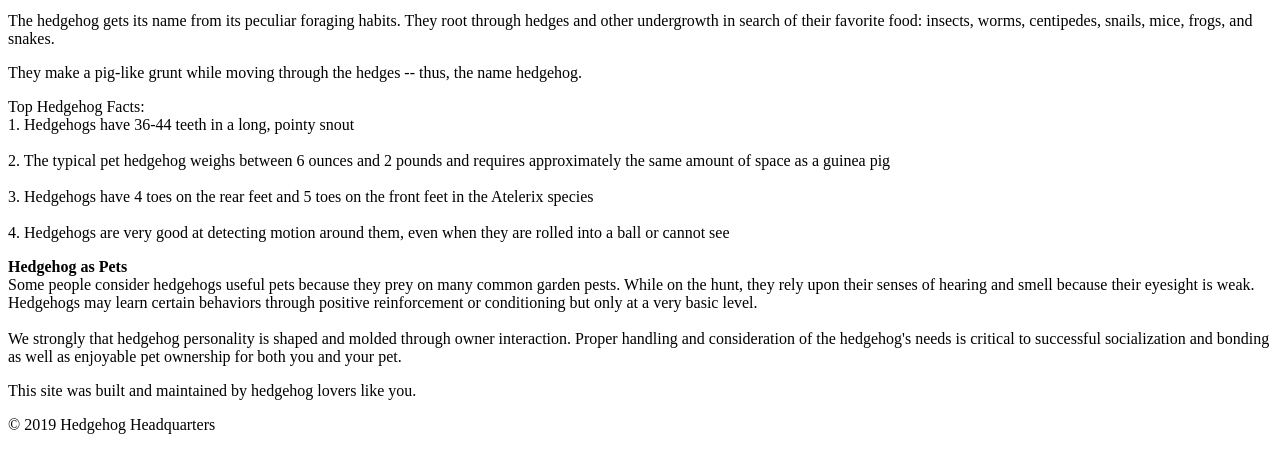
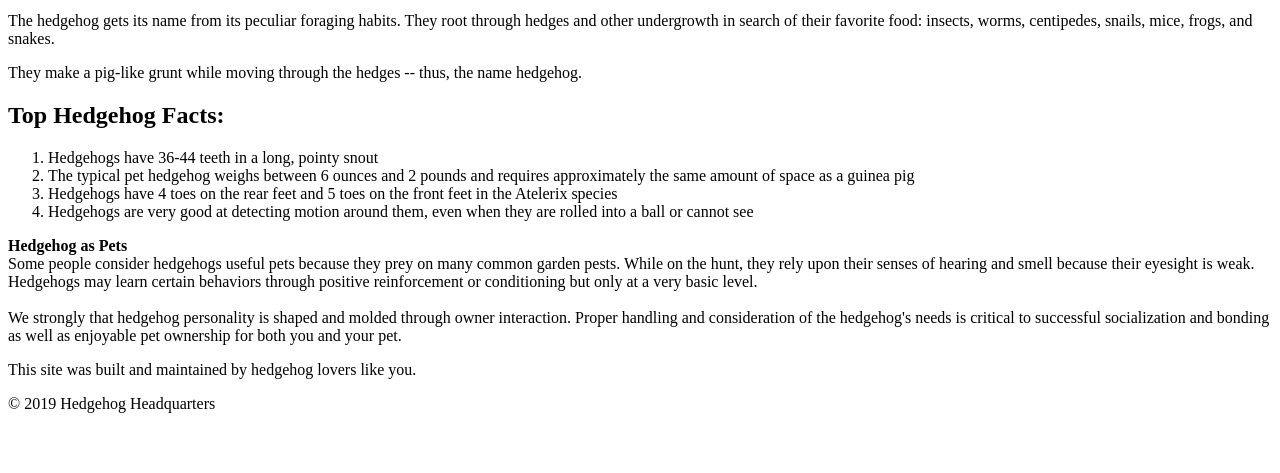
Before and after one commit to barrosdaniel/THFETUTP05_Hedgehog_Headquarters, a plain HTML site: page index.html in a window 1280 px wide. Shown: the part 293-766 px from the top of the page. Drawn offline with Linux system fonts and the light colour scheme.

Commit message:
refactor: Fix index.html Facts Section tags with correct HTML semantics

```diff
--- a/index.html
+++ b/index.html
@@ -16,8 +16,8 @@
         <ul>
           <li><a href="/">Home</a></li>
           <li><a href="/#about">About Hedgehogs</a></li>
-          <li><a href="/#care">Care and Handling</a></li>
-          <li><a href="/#diet">Hedgehog Diet</a></li>
+          <li><a href="/care.html">Care and Handling</a></li>
+          <li><a href="/diet.html">Hedgehog Diet</a></li>
         </ul>
       </nav>
     </header>
@@ -35,18 +35,17 @@
     </section>
 
     <!-- 3. 'Facts' Content -->
-    <div>
-      Top Hedgehog Facts: <br>
-      1. Hedgehogs have 36-44 teeth in a long, pointy snout
-      <br><br>
-      2. The typical pet hedgehog weighs between 6 ounces and 2 pounds and requires approximately the same amount of
-      space
-      as a guinea pig
-      <br><br>
-      3. Hedgehogs have 4 toes on the rear feet and 5 toes on the front feet in the Atelerix species
-      <br><br>
-      4. Hedgehogs are very good at detecting motion around them, even when they are rolled into a ball or cannot see
-    </div>
+    <section id="facts">
+      <h2>Top Hedgehog Facts:</h2>
+      <ol>
+        <li>Hedgehogs have 36-44 teeth in a long, pointy snout</li>
+        <li>The typical pet hedgehog weighs between 6 ounces and 2 pounds and requires approximately the same amount of
+          space as a guinea pig</li>
+        <li>Hedgehogs have 4 toes on the rear feet and 5 toes on the front feet in the Atelerix species</li>
+        <li>Hedgehogs are very good at detecting motion around them, even when they are rolled into a ball or cannot see
+        </li>
+      </ol>
+    </section>
 
     <!-- 4. 'Pets' Content -->
     <p><b>Hedgehog as Pets</b><br>
```
